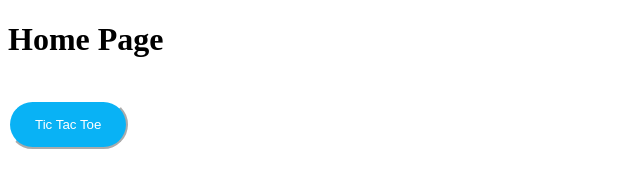
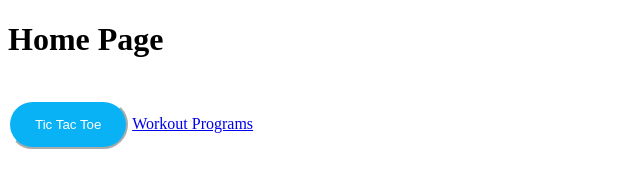
Before and after one commit to reycallejas/reycallejas.github.io, a plain HTML site: page index.html in a window 1280 px wide. Shown: the whole page, without its empty margins (0-640 px from the left). Drawn offline with Linux system fonts and the light colour scheme.

Commit message:
Update index.html

```diff
--- a/index.html
+++ b/index.html
@@ -9,5 +9,6 @@
 <body>
     <h1>Home Page</h1>
     <a href="tictactoe/index.html"><button>Tic Tac Toe</button></a>
+    <a href="workouts/index.html">Workout Programs</a>
 </body>
 </html>
```
